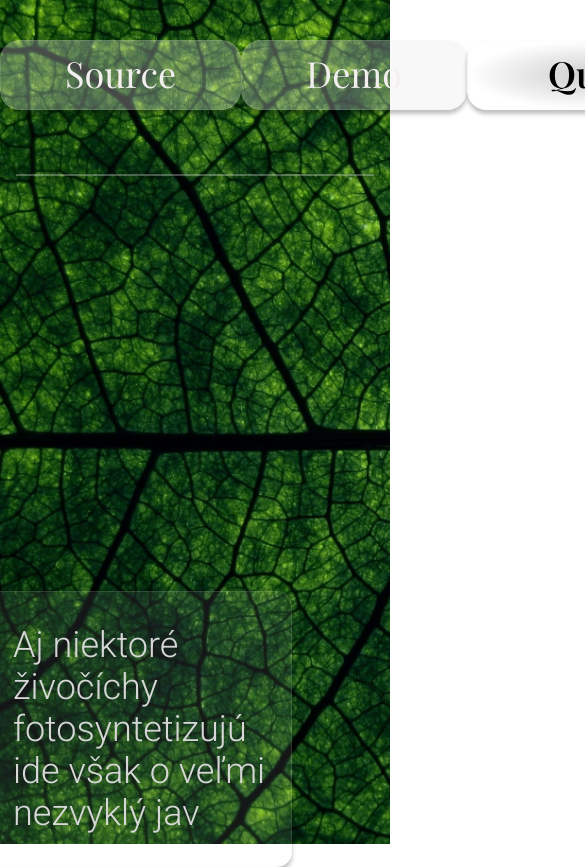
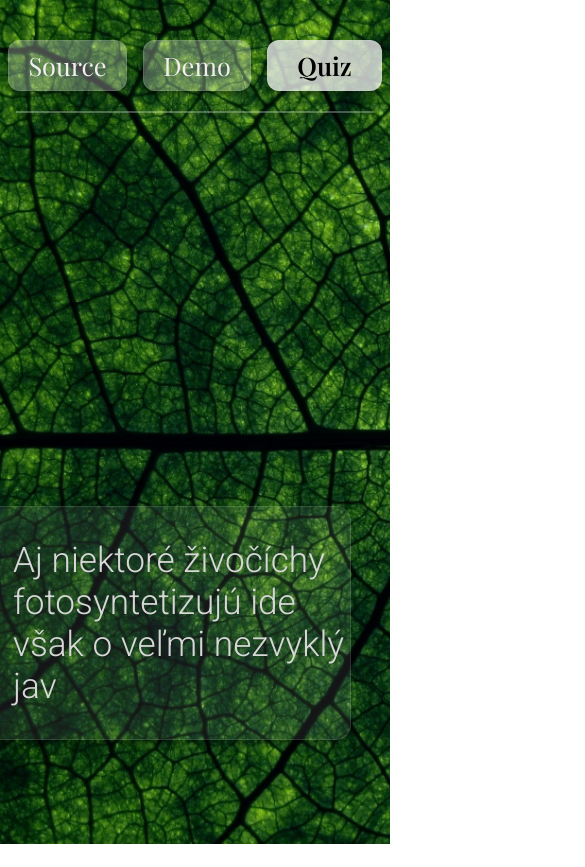
Before and after one commit to smravec/Photosynthesis-Breathing-React-Website, a React (Create React App) app: page / in a window 390 px wide. Shown: the top 867 px of the page, 585 px wide, since content can reach past the window. After the commit the page ends 844 px from the top, so only its background shows below. Built offline with nearby package versions, Linux system fonts and the light colour scheme.

Commit message:
HomePage Responsive

```diff
--- a/src/components/Button1.module.css
+++ b/src/components/Button1.module.css
@@ -1,5 +1,3 @@
 #Button1{
-    border-radius: 20px;
-
     font-family: "Playfair Display", sans-serif;
 }
--- a/src/components/DemoPage.js
+++ b/src/components/DemoPage.js
@@ -339,8 +339,6 @@ export default function DemoPage() {
         </div>
         </div>
         </div>
-
-
     </div>
   );
 }
--- a/src/components/DemoPage.module.css
+++ b/src/components/DemoPage.module.css
@@ -16,6 +16,8 @@
     position: absolute;
 
     align-self: flex-end;
+
+
 }
 
 .BackButtonSvg{
@@ -41,6 +43,7 @@
     cursor: pointer;
 
     border: none;
+    border-radius: 20px;
     box-shadow:4px 2px 4px 1px rgba(0, 0, 0, 0.25);
 }
 
--- a/src/components/HomePage.module.css
+++ b/src/components/HomePage.module.css
@@ -31,6 +31,9 @@
 /* Buttons */
 /* Quiz button */
 .QuizButton{
+    display: flex;
+    justify-content: center;
+
     padding-left: 5rem;
     padding-right: 5rem;
     padding-top: 0.5rem;
@@ -45,6 +48,7 @@
     cursor: pointer;
 
     border: 1px solid rgba(236, 230, 230, 0.12);
+    border-radius: 20px;
     box-shadow: 0px 4px 4px rgba(0, 0, 0, 0.25);
 }
 
@@ -55,6 +59,9 @@
 
 /* Other buttons */
 .OtherButton{
+    display: flex;
+    justify-content: center;
+
     font-weight: 300;
     font-size: 2.25rem;
     cursor: pointer;
@@ -69,7 +76,9 @@
     color: rgb(243, 239, 239);
 
     border: 1px solid rgba(236, 230, 230, 0.12);
+    border-radius: 20px;
     box-shadow: 0px 4px 4px rgba(0, 0, 0, 0.25);
+
 }
 
 .OtherButton:hover, .OtherButton:active{
@@ -129,3 +138,113 @@
     border: 1px solid rgba(236, 230, 230, 0.12);
     box-shadow: 0px 4px 4px rgba(0, 0, 0, 0.25);
 }
+
+/* Media Queries */
+@media screen and (max-width:950px){
+    .QuizButton,.OtherButton{
+        font-size: 2.5rem;
+    }
+
+    .RandomFact{
+        font-size: 4vh;
+    }
+}
+
+@media screen and (max-width:850px){
+    .QuizButton,.OtherButton{
+        padding: 0.5rem 5vw 0.5rem 5vw;
+
+        font-size: 2.5rem;
+
+        border-radius: 12px;
+    }
+    .QuizButton{
+        padding: 0.5rem 6vw 0.5rem 6vw;
+    }
+
+    .Line{
+        margin-top: 2rem;
+    }
+    .RandomFact{
+        max-width: 80%;
+
+        font-size: 4vh;
+    }
+}
+
+@media screen and (max-width:650px){
+    .QuizButton,.OtherButton{
+        padding: 0.5rem 5vw 0.5rem 5vw;
+
+        font-size: 3.5vh;
+
+        border-radius: 10px;
+    }
+    .QuizButton{
+        padding: 0.5rem 6vw 0.5rem 6vw;
+    }
+
+    .Line{
+        margin-top: 2rem;
+    }
+    .RandomFact{
+        max-width: 80%;
+
+        font-size: 4vh;
+    }
+}
+
+
+
+@media screen and (max-width:450px){
+    .QuizButton,.OtherButton{
+        padding: 0.5rem 5vw 0.5rem 5vw;
+
+        font-size: 3.5vh;
+
+        border-radius: 8px;
+    }
+    .QuizButton{
+        padding: 0.5rem 7.5vw 0.5rem 7.5vw;
+    }
+
+    .Line{
+        margin-top: 1.25rem;
+    }
+
+    .RandomFact{
+        max-width: 85%;
+
+        font-size: 3.5vh;
+    }
+}
+
+@media screen and ((max-width:450px) and (max-height: 950px )){
+    .QuizButton,.OtherButton{
+        font-size: 3vh;
+
+        border-radius: 12px;
+    }
+
+    .RandomFact{
+        top: 60%;
+
+        font-size: 2.2rem;
+    }
+
+}
+
+@media screen and (max-width:380px) and (max-height: 680px ){
+    .QuizButton,.OtherButton{
+        font-size: 3.5vh;
+
+        border-radius: 12px;
+    }
+
+    .RandomFact{
+        top: 65%;
+
+        font-size: 4.75vh;
+    }
+
+}
```
Also changed, not shown: src/components/BackButton.js (added), src/components/BackButton.module.css (added).
